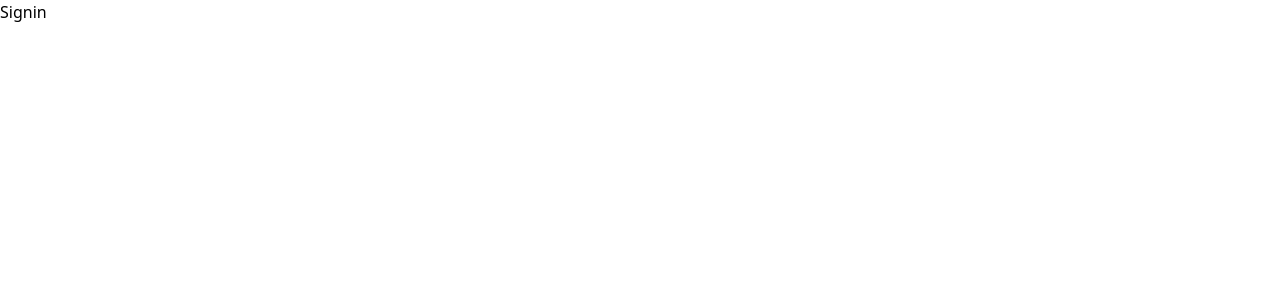
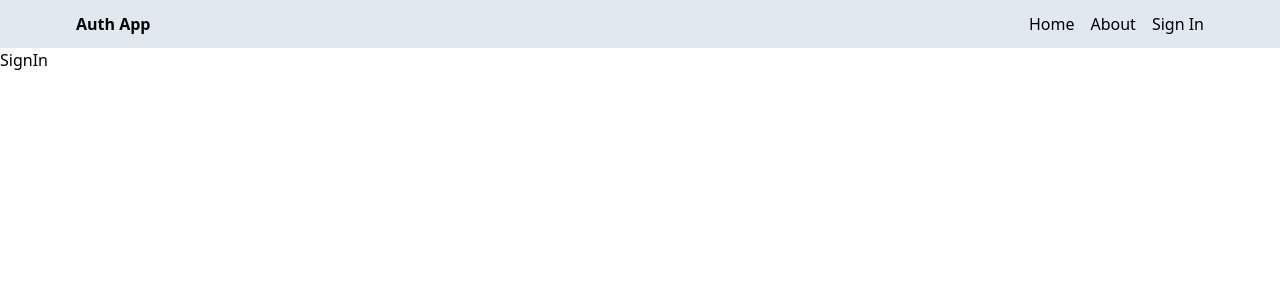
Before and after one commit to josephgithub23/mern-auth-app, a React (Vite) app in the folder client/: page /sign-in in a window 1280 px wide. Shown: the top 300 px of the page. Built offline with nearby package versions, Linux system fonts and the light colour scheme.

Commit message:
create header components

```diff
--- a/client/src/App.jsx
+++ b/client/src/App.jsx
@@ -4,12 +4,15 @@
 import SignIn from "./pages/SignIn";
 import SignUp from "./pages/SignUp";
 import Profile from "./pages/Profile";
+import Header from "./components/Header";
 
 export default function App() {
   return (
     <BrowserRouter>
+      {/* Header */}
+      <Header />
       <Routes>
-        <Route path="/" element={<Home />} />
+        <Route exact path="/" element={<Home />} />
         <Route path="/about" element={<About />} />
         <Route path="/sign-in" element={<SignIn />} />
         <Route path="/sign-up" element={<SignUp />} />
--- /dev/null
+++ b/client/src/components/Header.jsx
@@ -0,0 +1,24 @@
+import { Link } from "react-router-dom";
+
+export default function Header() {
+  return (
+    <div className="bg-slate-200">
+      <div className="flex justify-between items-center max-w-6xl mx-auto p-3">
+        <Link to={"/"}>
+          <h1 className="font-bold">Auth App</h1>{" "}
+        </Link>
+        <ul className="flex gap-4">
+          <Link to={"/"}>
+            <li>Home</li>
+          </Link>
+          <Link to={"/about"}>
+            <li>About</li>
+          </Link>
+          <Link to={"/sing-in"}>
+            <li>Sign In</li>
+          </Link>
+        </ul>
+      </div>
+    </div>
+  );
+}
--- a/client/src/pages/SignIn.jsx
+++ b/client/src/pages/SignIn.jsx
@@ -1,5 +1,5 @@
 import React from "react";
 
 export default function SignIn() {
-  return <div>Signin</div>;
+  return <div>SignIn</div>;
 }
```
